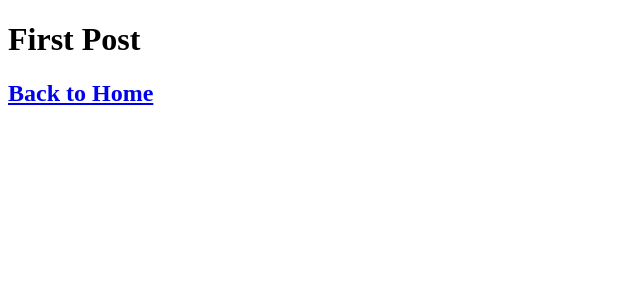
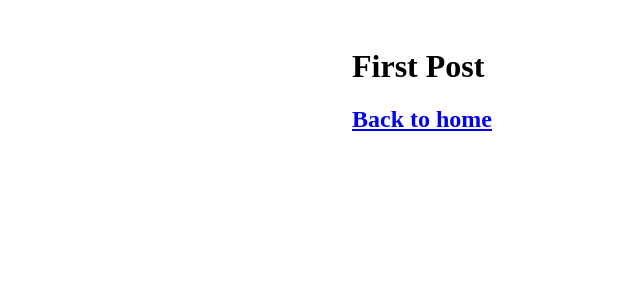
Before and after one commit to AliCo-Hash/Blog, a Next.js app: page /posts/first-post in a window 1280 px wide. Shown: the top 300 px of the page, without its empty margins (0-640 px from the left). Built offline with nearby package versions, Linux system fonts and the light colour scheme.

Commit message:
CSS modules added

```diff
--- /dev/null
+++ b/components/layout.js
@@ -0,0 +1,5 @@
+import styles from "./layout.module.css";
+
+export default function Layout({ children }) {
+  return <div className={styles.container}>{children}</div>;
+}
--- /dev/null
+++ b/components/layout.module.css
@@ -0,0 +1,5 @@
+.container {
+  max-width: 36rem;
+  padding: 0 1 rem;
+  margin: 3rem auto 6rem;
+}
--- a/pages/posts/first-post.js
+++ b/pages/posts/first-post.js
@@ -1,24 +1,17 @@
+import Head from "next/head";
 import Link from "next/link";
-import Head from "next/head";
-import Script from "next/script";
+import Layout from "../../components/layout";
 
 export default function FirstPost() {
   return (
-    <>
+    <Layout>
       <Head>
         <title>First Post</title>
       </Head>
-      <Script
-        src="https://connect.facebook.net/en_US/sdk.js"
-        strategy="lazyOnload"
-        onLoad={() =>
-          console.log("script loaded correctly, window.Fb has been populated")
-        }
-      />
       <h1>First Post</h1>
       <h2>
-        <Link href="/">Back to Home</Link>
+        <Link href="/">Back to home</Link>
       </h2>
-    </>
+    </Layout>
   );
 }
```
